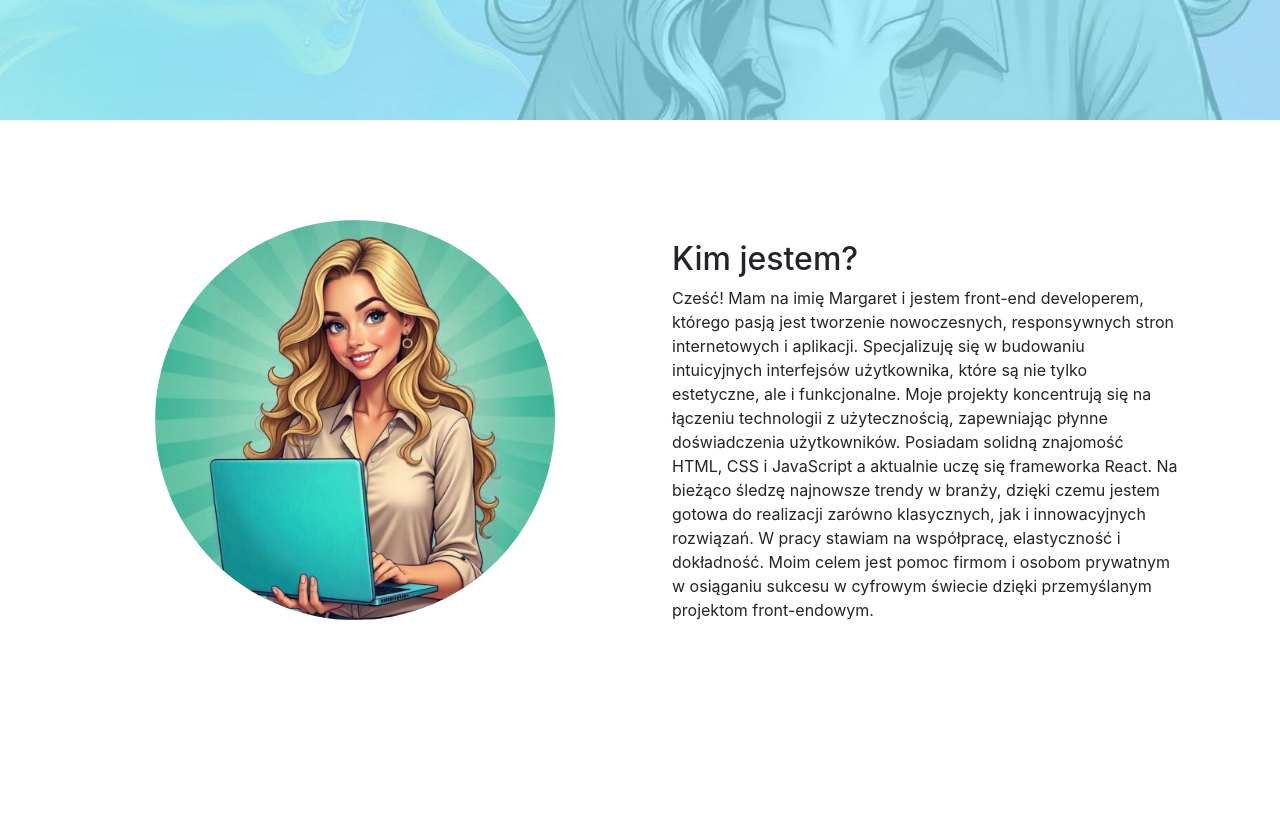
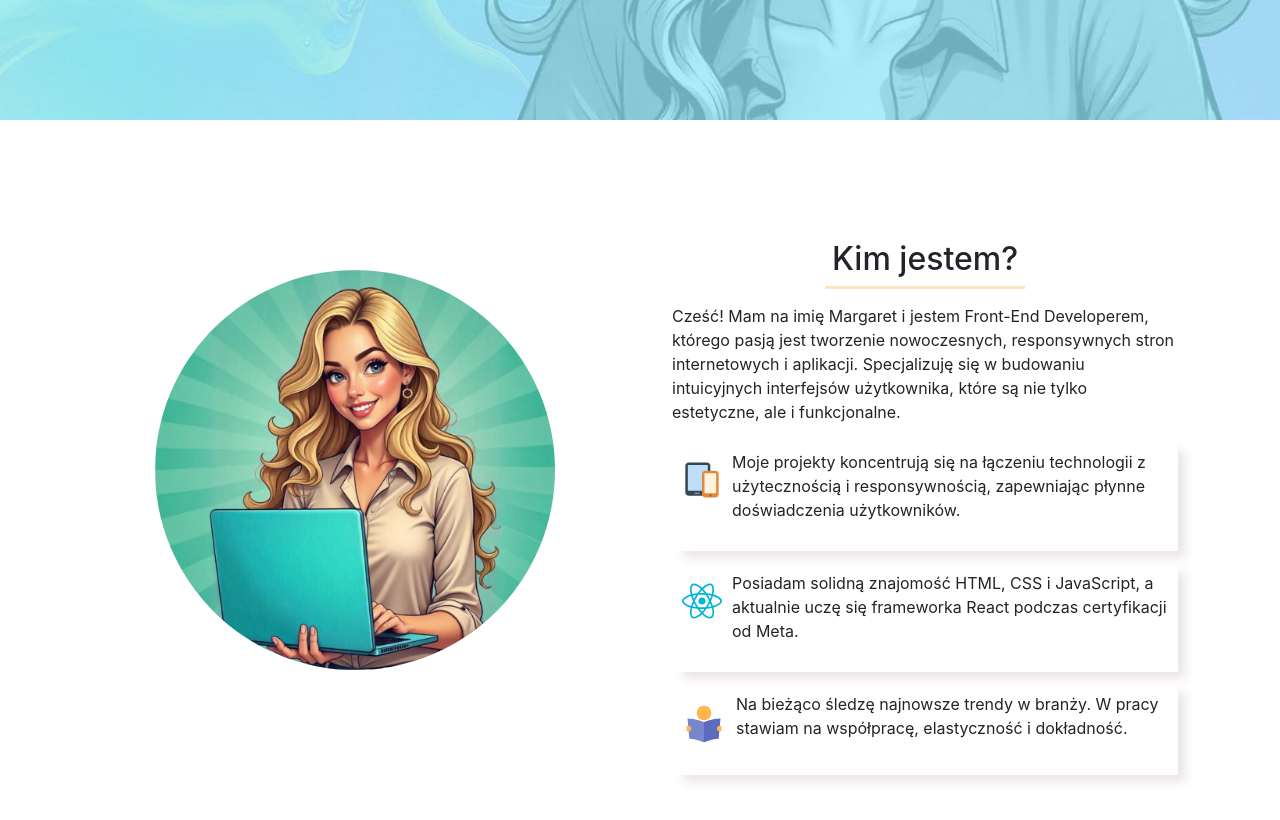
Before and after one commit to Gonai132/portfolioSPA, a React (Create React App) app: page / in a window 1280 px wide. Shown: the part 680-1500 px from the top of the page. Built offline with nearby package versions, Linux system fonts and the light colour scheme.

Commit message:
styling About section

```diff
--- a/package.json
+++ b/package.json
@@ -13,6 +13,7 @@
     "@testing-library/user-event": "^13.5.0",
     "react": "^18.3.1",
     "react-dom": "^18.3.1",
+    "react-icons": "^5.4.0",
     "react-scripts": "5.0.1",
     "typewriter-effect": "^2.21.0",
     "web-vitals": "^2.1.4"
--- a/src/components/About/About.js
+++ b/src/components/About/About.js
@@ -1,6 +1,8 @@
 import React from 'react'
 import "./about.css"
 import girl from "../../img/about/girl.jpg"
+import { FaReact } from "react-icons/fa";
+import { FcReading, FcSmartphoneTablet } from "react-icons/fc";
 
 const About = () => {
   return (
@@ -15,12 +17,42 @@ const About = () => {
                 <div className='about-details'>
                     <div className='about-title'>
                         <h2>Kim jestem?</h2>
-                        <span className='underline'></span>
+                        <span className='line'></span>
                     </div>
                     <div className='about-text'>
-                        <p>Cześć! Mam na imię Margaret i jestem front-end developerem, którego pasją jest tworzenie nowoczesnych, responsywnych stron internetowych i aplikacji. Specjalizuję się w budowaniu intuicyjnych interfejsów użytkownika, które są nie tylko estetyczne, ale i funkcjonalne. Moje projekty koncentrują się na łączeniu technologii z użytecznością, zapewniając płynne doświadczenia użytkowników. Posiadam solidną znajomość HTML, CSS i JavaScript a aktualnie uczę się frameworka React. Na bieżąco śledzę najnowsze trendy w branży, dzięki czemu jestem gotowa do realizacji zarówno klasycznych, jak i innowacyjnych rozwiązań. W pracy stawiam na współpracę, elastyczność i dokładność. Moim celem jest pomoc firmom i osobom prywatnym w osiąganiu sukcesu w cyfrowym świecie dzięki przemyślanym projektom front-endowym.</p>
+                        <p>Cześć! Mam na imię Margaret i jestem Front-End Developerem, którego pasją jest tworzenie nowoczesnych, responsywnych stron internetowych i aplikacji. Specjalizuję się w budowaniu intuicyjnych interfejsów użytkownika, które są nie tylko estetyczne, ale i funkcjonalne.
+                        </p>
                     </div>
-
+                    <div className='card-design'>
+                        <div className='about-item'>
+                            <div className='about-icon'>
+                                <p><FcSmartphoneTablet size={40} color='#00b4d8'/></p>
+                            </div>
+                            <div>
+                                <p>Moje projekty koncentrują się na łączeniu technologii z użytecznością i responsywnością, zapewniając płynne doświadczenia użytkowników.</p>
+                            </div>
+                        </div>
+                    </div>
+                    <div className='card-design'>
+                        <div className='about-item'>
+                            <div className='about-icon'>
+                                <p><FaReact size={40} color='#00b4d8'/></p>
+                            </div>
+                            <div>
+                                <p>Posiadam solidną znajomość HTML, CSS i JavaScript, a aktualnie uczę się frameworka React podczas certyfikacji od Meta.</p>
+                            </div>
+                        </div>
+                    </div>
+                    <div className='card-design'>
+                        <div className='about-item'>
+                            <div className='about-icon'>
+                            <p><FcReading size={44} color='#00b4d8'/></p>
+                            </div>
+                            <div>
+                                <p>Na bieżąco śledzę najnowsze trendy w branży. W pracy stawiam na współpracę, elastyczność i dokładność.</p>
+                            </div>
+                        </div>
+                    </div>
                 </div>
             </div>
         </div>
--- a/src/components/About/about.css
+++ b/src/components/About/about.css
@@ -1,19 +1,22 @@
 .about-section {
-    min-height: 900px;
+    min-height: 700px;
 }
 
 .about-image {
+    min-height: 700px;
     display: flex;
     justify-content: center;
-
+    align-items: center;
 }
 
 .about-image img {
+
     border-radius: 50%;
-    margin-top: 100px;
+    /* margin-top: 100px; */
     object-fit: cover;
     transition: 0.3s linear;
 }
+
 
 .about-image img:hover {
     transform: scale(1.02);
@@ -24,3 +27,57 @@
     text-align: left;
     padding: 20px;
 }
+
+.line {
+    display: block;
+    width: 200px;
+    height: 3px;
+    background-color: bisque;
+    margin: 5px auto 15px;
+}
+
+.about-item {
+    display: flex;
+    padding: 10px;
+}
+
+.about-title {
+    text-align: center;
+}
+
+.card-design {
+    -moz-box-shadow: 9px 9px 9px -2px rgba(230, 224, 224, 0.8);
+    -webkit-box-shadow: 9px 9px 9px -2px rgba(230, 224, 224, 0.8);
+    box-shadow: 9px 9px 9px -2px rgba(230, 224, 224, 0.8);
+    cursor: pointer;
+    transition: 0.3s;
+    margin-top: 10px;
+    margin-bottom: 10px;
+}
+
+.card-design:after {
+    display: block;
+    content: "";
+    border-bottom: solid 3px orange;
+    transform: scaleX(0);
+    transition: transform 500ms ease-in-out;
+}
+
+.card-design:hover:after {
+    -moz-box-shadow: -6px 11px 5px -3px rgba(0, 0, 0, 0.4);
+    -webkit-box-shadow: -6px 11px 5px -3px rgba(0, 0, 0, 0.4);
+    box-shadow: -6px 11px 5px -3px rgba(0, 0, 0, 0.4);
+    transform: scaleX(1);
+    transform-origin: 50% 50% 10% 60%;
+}
+.card-design:hover {
+    -moz-box-shadow: -6px 11px 5px -3px rgba(0, 0, 0, 0.4);
+    -webkit-box-shadow: -6px 11px 5px -3px rgba(0, 0, 0, 0.4);
+    box-shadow: -6px 11px 5px -3px rgba(0, 0, 0, 0.4);
+    transition-duration: 0.3s;
+}
+
+.about-icon {
+    padding-right: 10px;
+    padding-top: 10px;
+}
--- a/src/components/Home/Home.js
+++ b/src/components/Home/Home.js
@@ -17,7 +17,7 @@ const Home = () => {
             }}
           />
         </h1>
-        <p className='col-xl-5 col-lg-5 col-mid-5 col-sm-7 col-8'>Cześć! Mam na imię Margaret i jestem front-end developerem, którego pasją jest tworzenie nowoczesnych, responsywnych stron internetowych i aplikacji SPA. Specjalizuję się w budowaniu intuicyjnych interfejsów użytkownika, które są nie tylko estetyczne, ale i funkcjonalne.</p>
+        <p className='col-xl-5 col-lg-5 col-mid-5 col-sm-7 col-8'>Cześć! Mam na imię Margaret i jestem Front-End Developerem, którego pasją jest tworzenie nowoczesnych, responsywnych stron internetowych i aplikacji SPA. Specjalizuję się w budowaniu intuicyjnych interfejsów użytkownika..</p>
         <span
           className='home-button col-xl-4 col-lg-4 col-mid-4 col-sm-6 col-8'
           onMouseEnter={() => setIsHovered(true)}  // Ustawiamy stan na true, gdy myszka wejdzie na przycisk
```
Also changed, not shown: 1 other file (tests, documents, lock files or other folders).
